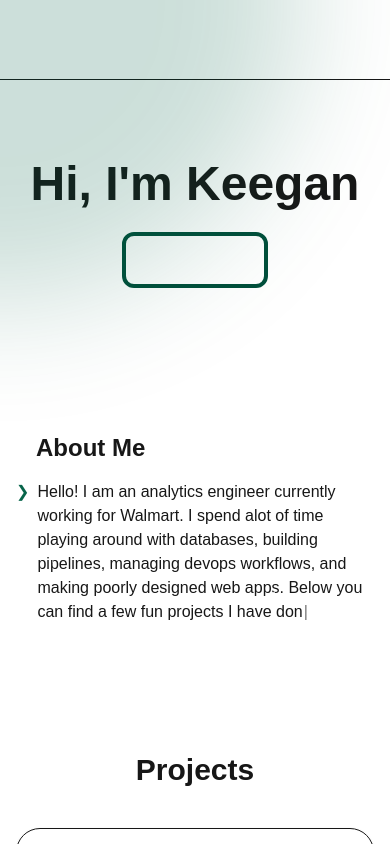
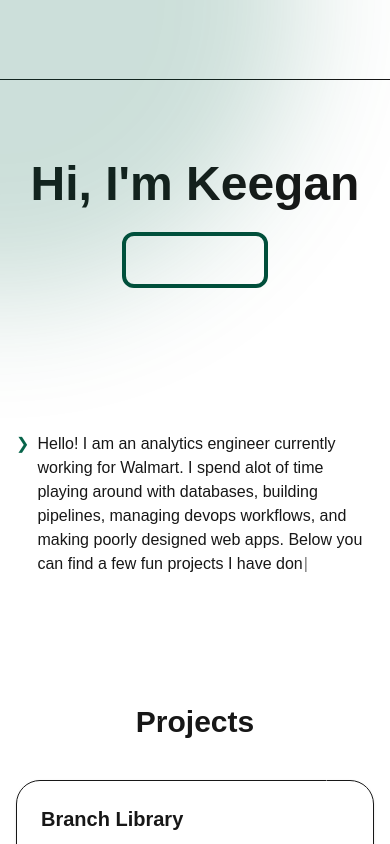
Before and after one commit to dbo-keeganpatton/personal-website-2.0, a Next.js app: page / in a window 390 px wide. Shown: the top 844 px of the page. Built offline with nearby package versions, Linux system fonts and the light colour scheme.

Commit message:
Add responsive bullshit

```diff
--- a/components/About.tsx
+++ b/components/About.tsx
@@ -10,7 +10,6 @@ export default function About() {
 
 		<section className="py-16 max-w-2xl mx-auto">
 
-			<h2 className="text-2xl font-semibold mb-4 pl-5">About Me</h2>
             <div className="lg:h-45 lg:text-2xl sm:text-1xl flex items-start">
                 <span className="lg:text-2xl sm:text-1xl animate-pulse text-emerald-800 mr-2">❯</span>
 
```
Also changed, not shown: components/Project1.tsx (+5 -5 lines).
